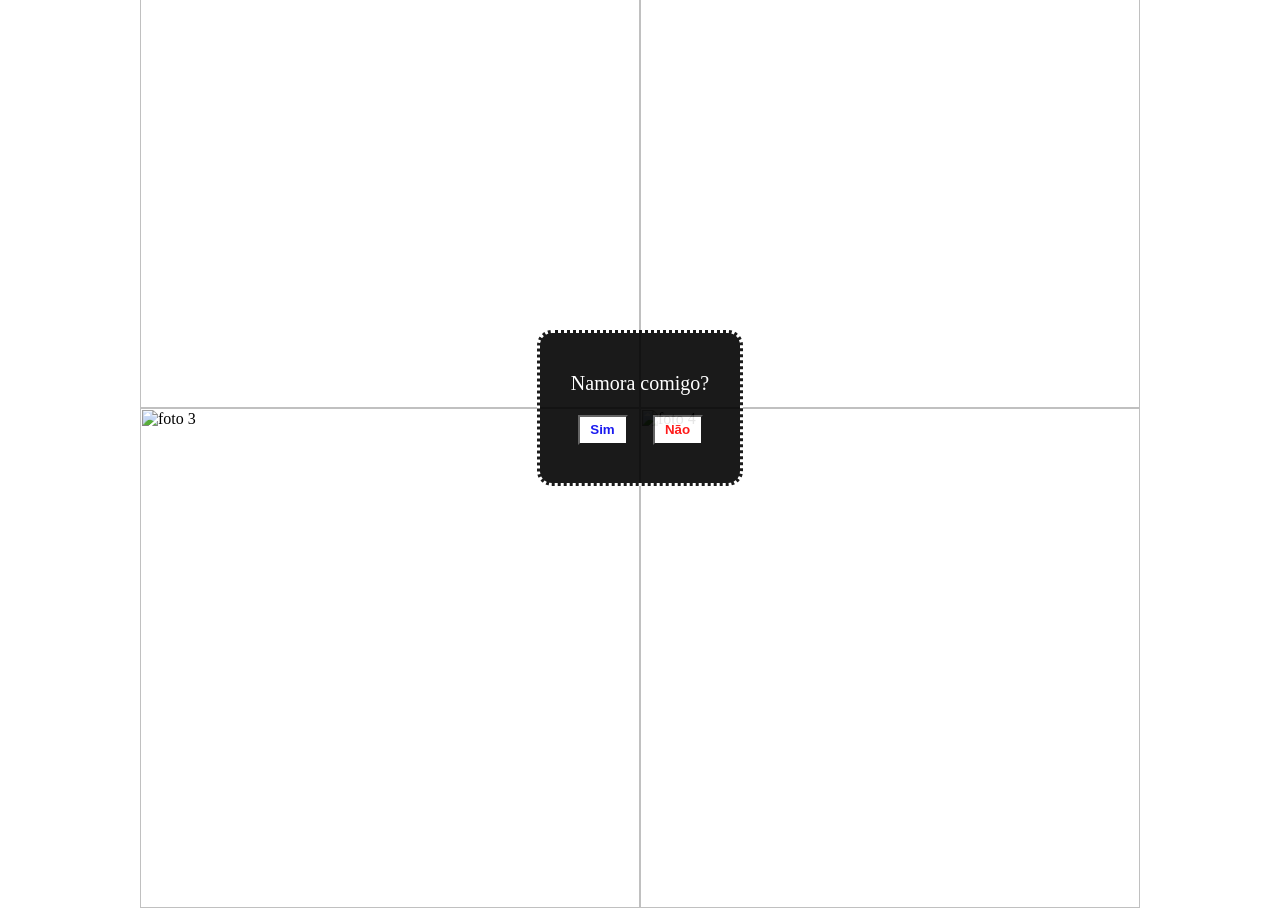
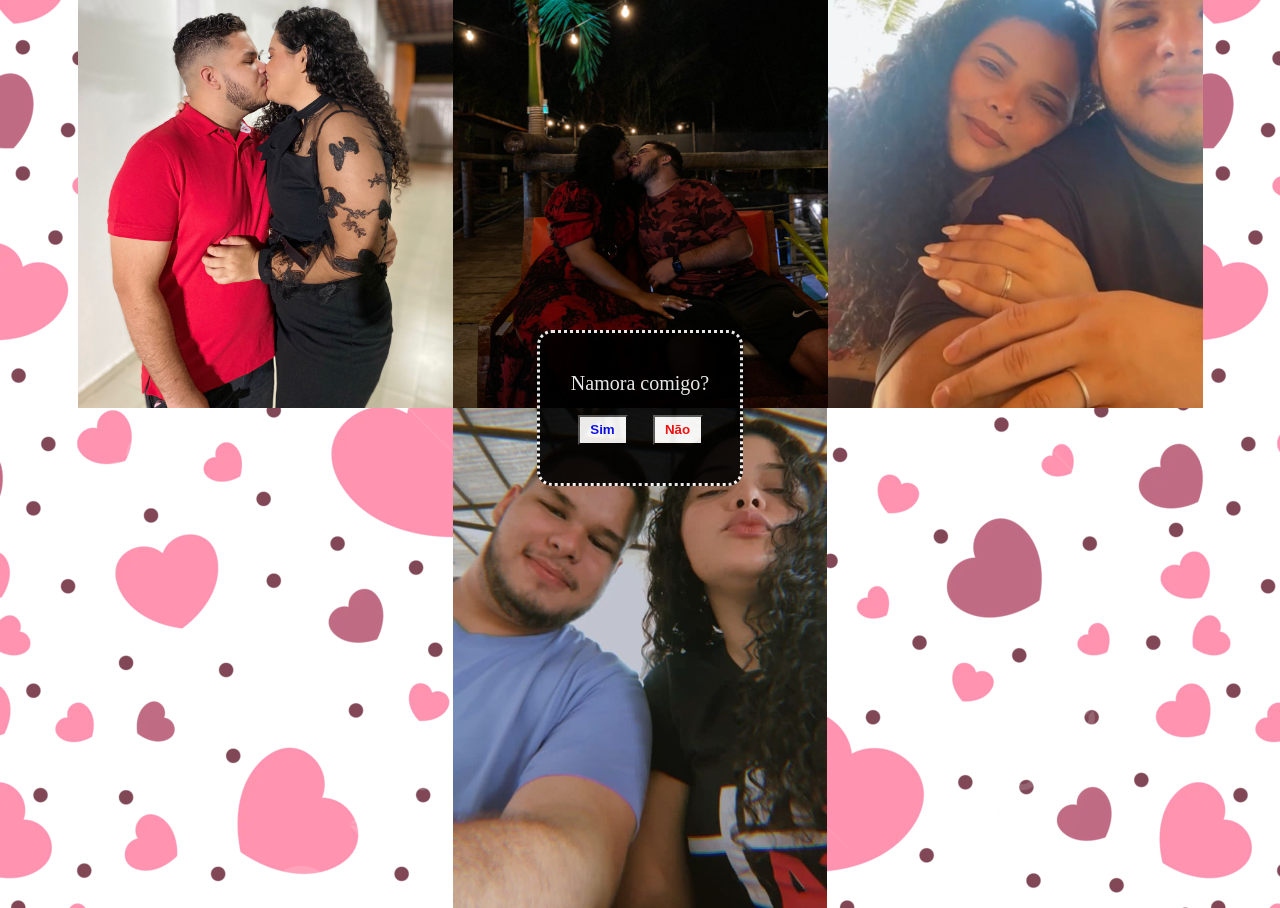
Before and after one commit to Soares07A/pedido, a plain HTML site: page index.html in a window 1280 px wide. Drawn offline with Linux system fonts and the light colour scheme.

Commit message:
Add files via upload

```diff
--- a/index.html
+++ b/index.html
@@ -5,10 +5,10 @@
         <body>
             <main>
                 <section class="fotos">
-                    <img id="img1" src="./img/1.jpg" alt="foto 1">
-                    <img id="img2" src="./img/2.jpg" alt="foto 2">
-                    <img id="img3" src="./img/3.jpg" alt="foto 3">
-                    <img id="img4" src="./img/4.jpg" alt="foto 4">
+                    <img id="img1" src="1.jpg" alt="foto 1">
+                    <img id="img2" src="2.jpg" alt="foto 2">
+                    <img id="img3" src="3.jpg" alt="foto 3">
+                    <img id="img4" src="4.jpg" alt="foto 4">
                 </section>
             </main>
             <div class="box">
--- a/style.css
+++ b/style.css
@@ -1,5 +1,5 @@
 body{
-    background-image: url(./img/fundo.png);
+    background-image: url(fundo.png);
     display: flex;
     justify-content: center;
     align-items: center;
```
Also changed, not shown: 1.jpg (added), 2.jpg (added), 3.jpg (added), 4.jpg (added), fundo.png (added).
